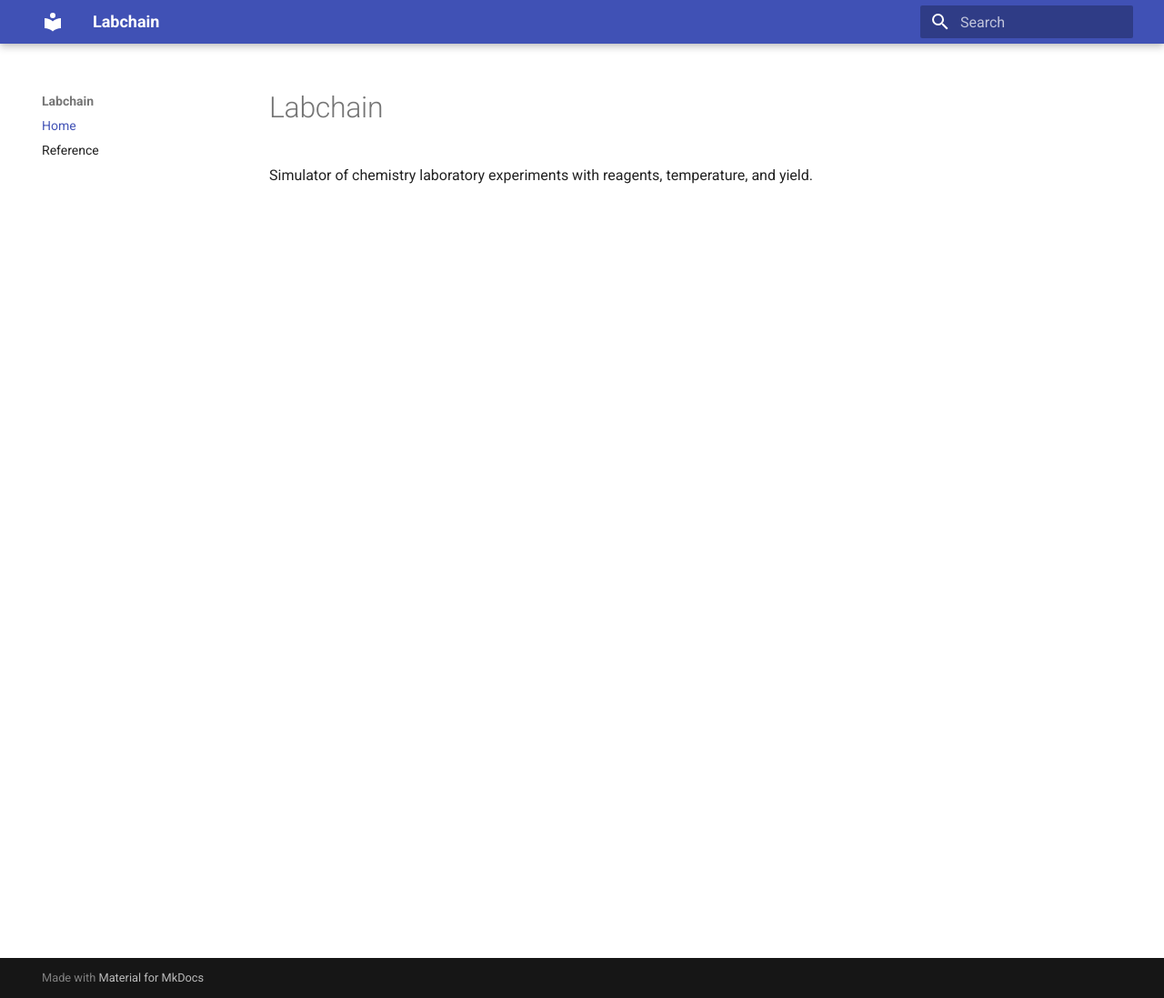
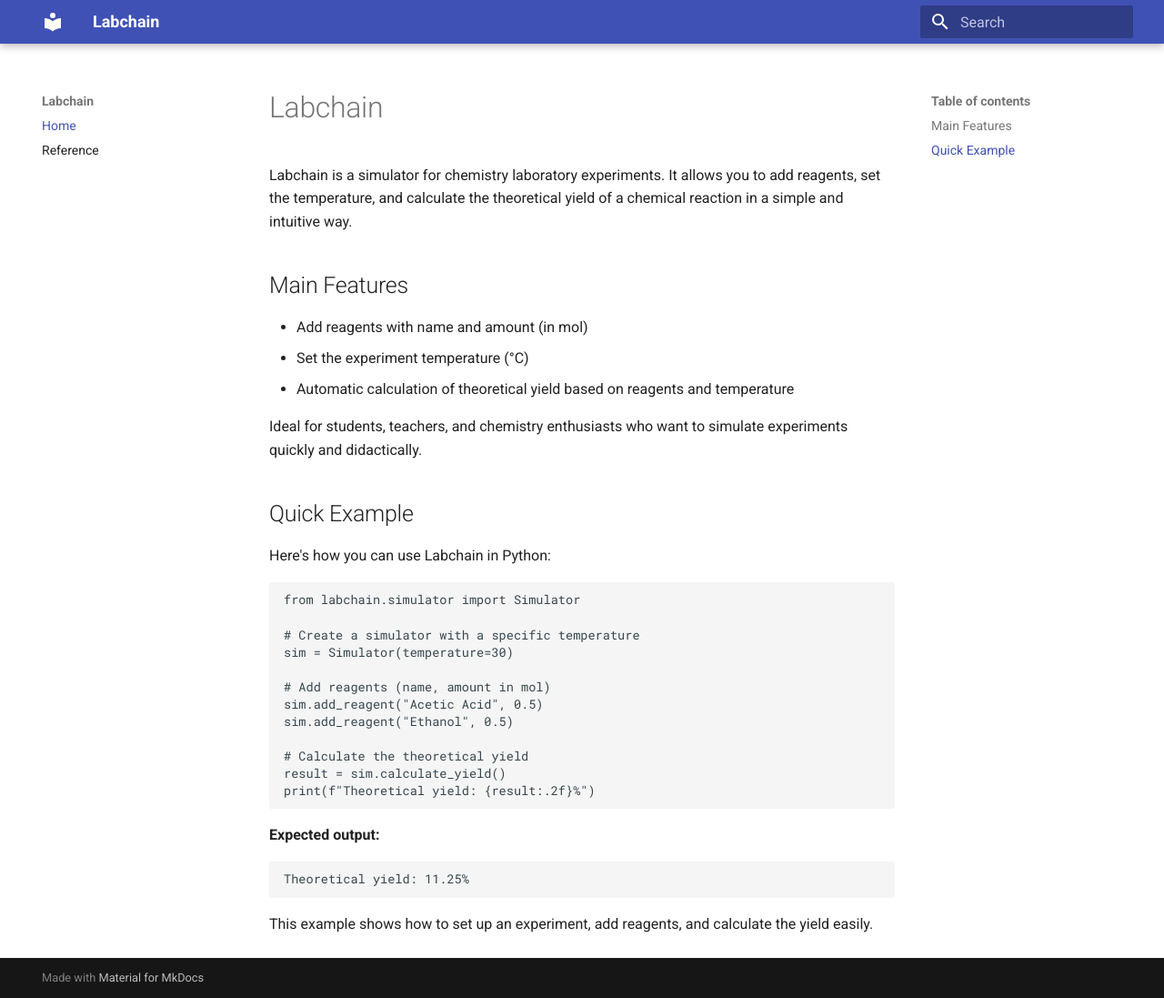
Before and after one commit to isranetoo/Labchain, an MkDocs documentation site: the page built from docs/index.md, in a window 1280 px wide and 1097 px high. Shown: the whole window at 91% size. Built offline with MkDocs 1.6.1 and Material for MkDocs 9.7.7, drawn with Linux system fonts in a browser that asks for light colours.

Commit message:
[FEAT] Enhance documentation for Labchain simulator and API reference; add examples and clarify functionality

````diff
--- a/docs/index.md
+++ b/docs/index.md
@@ -1,3 +1,36 @@
 # Labchain
 
-Simulator of chemistry laboratory experiments with reagents, temperature, and yield.
+Labchain is a simulator for chemistry laboratory experiments. It allows you to add reagents, set the temperature, and calculate the theoretical yield of a chemical reaction in a simple and intuitive way.
+
+## Main Features
+- Add reagents with name and amount (in mol)
+- Set the experiment temperature (°C)
+- Automatic calculation of theoretical yield based on reagents and temperature
+
+Ideal for students, teachers, and chemistry enthusiasts who want to simulate experiments quickly and didactically.
+
+## Quick Example
+
+Here's how you can use Labchain in Python:
+
+```python
+from labchain.simulator import Simulator
+
+# Create a simulator with a specific temperature
+sim = Simulator(temperature=30)
+
+# Add reagents (name, amount in mol)
+sim.add_reagent("Acetic Acid", 0.5)
+sim.add_reagent("Ethanol", 0.5)
+
+# Calculate the theoretical yield
+result = sim.calculate_yield()
+print(f"Theoretical yield: {result:.2f}%")
+```
+
+**Expected output:**
+```
+Theoretical yield: 11.25%
+```
+
+This example shows how to set up an experiment, add reagents, and calculate the yield easily.
````
Also changed, not shown: docs/reference.md (+51 -0 lines), 2 other files.
